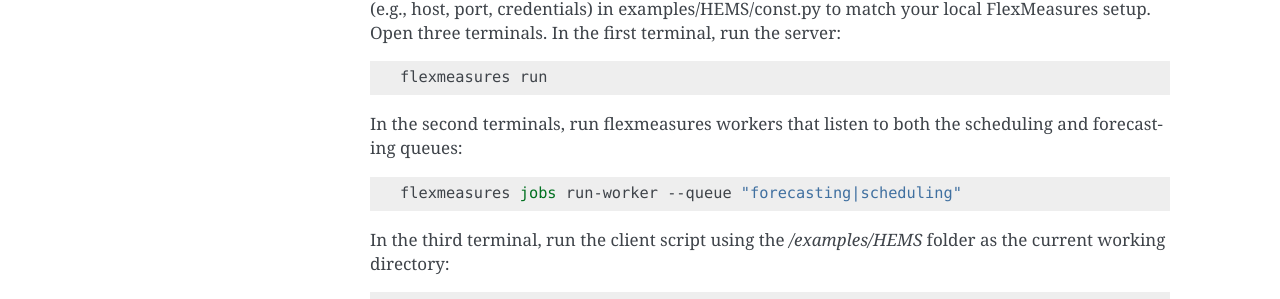
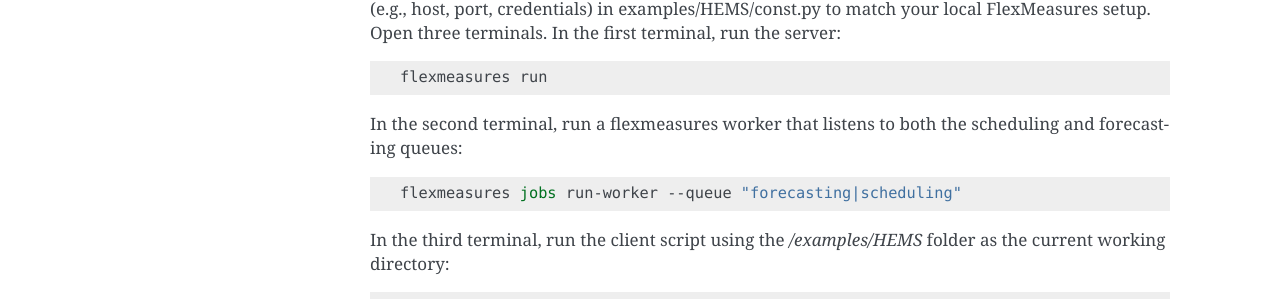
Before and after one commit to FlexMeasures/flexmeasures-client, a Sphinx documentation site: the page built from docs/HEMS.rst, in a window 1280 px wide. Shown: the part 1741-2040 px from the top of the page. Built offline with Sphinx 7.4.7, drawn with Linux system fonts in a browser that asks for light colours.

Commit message:
Update docs/HEMS.rst
Co-authored-by: Nicolas Höning <nicolas@seita.nl>
Signed-off-by: Mohamed Belhsan Hmida <149331360+BelhsanHmida@users.noreply.github.com>

```diff
--- a/docs/HEMS.rst
+++ b/docs/HEMS.rst
@@ -61,7 +61,7 @@
 
     flexmeasures run
 
-In the second terminals, run flexmeasures workers that listen to both the scheduling and forecasting queues:
+In the second terminal, run a flexmeasures worker that listens to both the scheduling and forecasting queues:
 
 .. code-block:: bash
 
```
